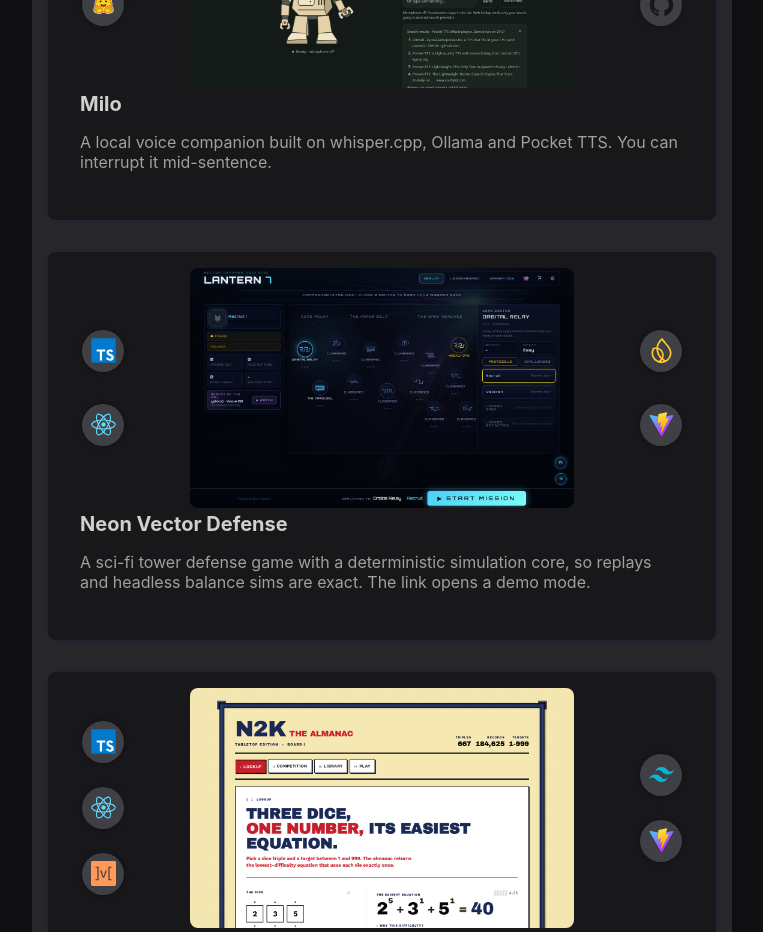
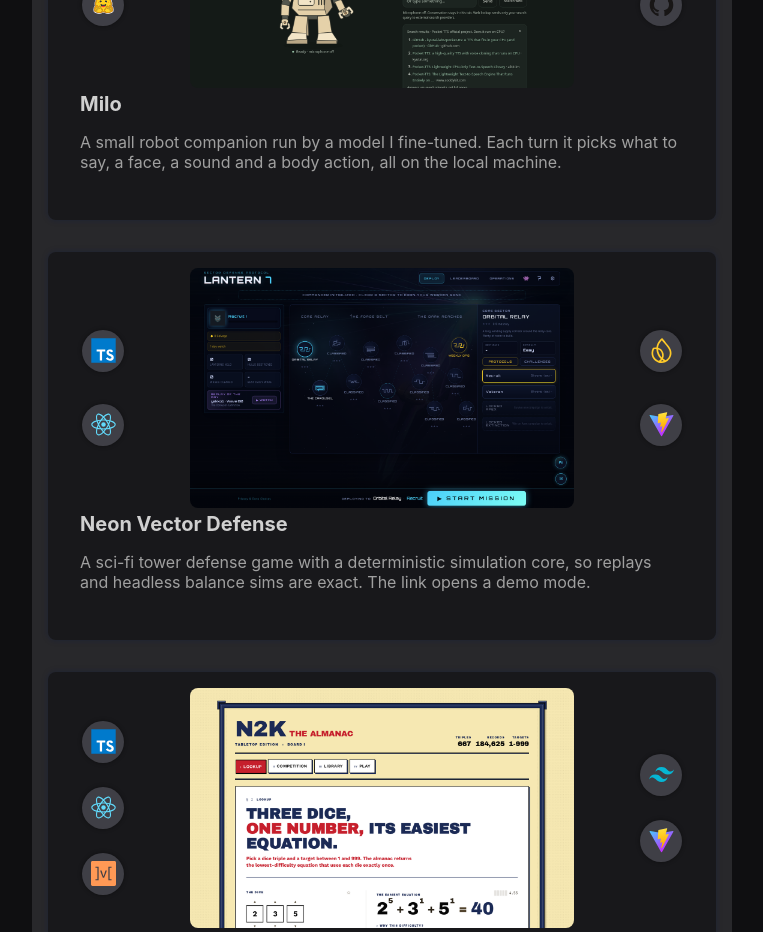
Before and after one commit to Calculator5329/Calculator5329.github.io, a React (Create React App) app: page / in a window 1280 px wide. Shown: the part 1820-2752 px from the top of the page, without its empty margins (516-1279 px from the left). Built offline with nearby package versions, Linux system fonts and the light colour scheme.

Commit message:
Projects: Milo card describes the fine-tuned robot companion
Co-Authored-By: Claude Opus 5.5 <noreply@anthropic.com>

```diff
--- a/src/components/Projects.js
+++ b/src/components/Projects.js
@@ -56,7 +56,7 @@ export default function Projects() {
       <Project
         title="Milo"
         image={`${process.env.PUBLIC_URL}/milo.png`}
-        description="A local voice companion built on whisper.cpp, Ollama and Pocket TTS. You can interrupt it mid-sentence."
+        description="A small robot companion run by a model I fine-tuned. Each turn it picks what to say, a face, a sound and a body action, all on the local machine."
         link="https://github.com/Calculator5329/milo"
         techIcons={[
           icon("Python", "Python.svg"),
```
